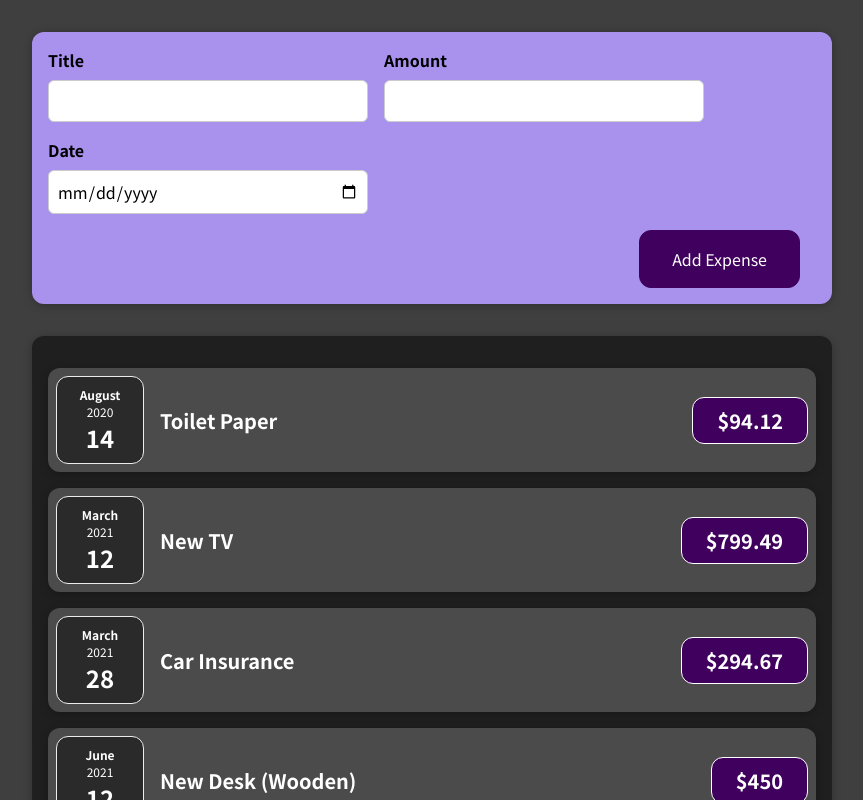
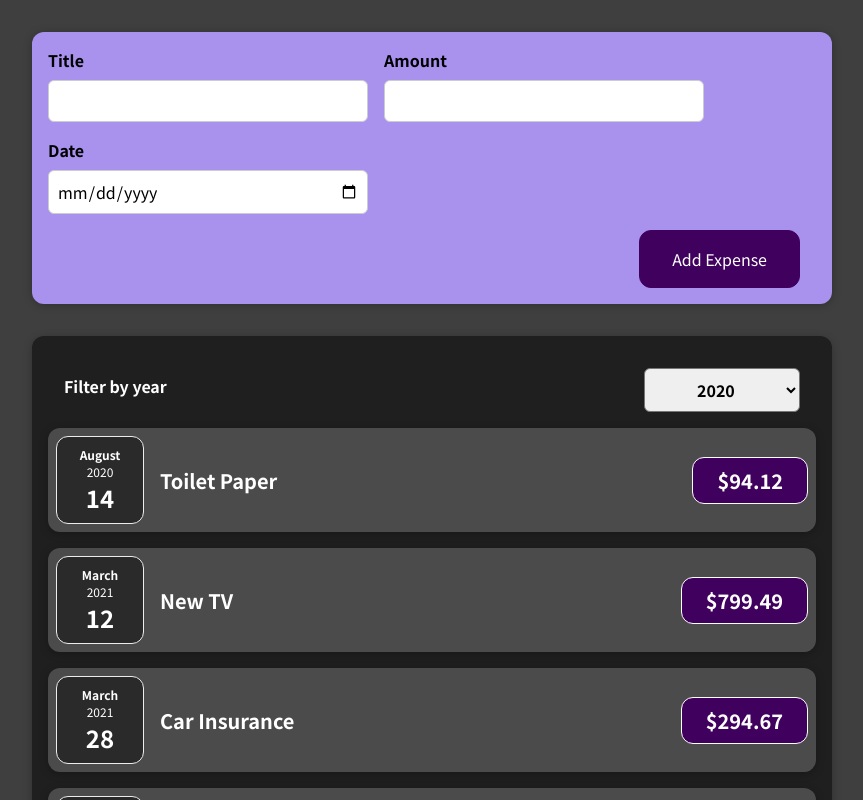
Before and after one commit to JoseIgnacioTapia/expensses-app, a React (Create React App) app: page / in a window 1280 px wide. Shown: the top 800 px of the page, without its empty margins (208-1071 px from the left). Built offline with nearby package versions, Linux system fonts and the light colour scheme.

Commit message:
Filter Component

```diff
--- a/src/components/Expenses/Expenses.js
+++ b/src/components/Expenses/Expenses.js
@@ -1,10 +1,22 @@
+import { useState } from 'react';
 import Card from '../UI/Card';
 import ExpenseItem from './ExpenseItem';
 import './Expenses.css';
+import ExpensesFilter from './ExpensesFilter';
 
 const Expenses = props => {
+  const [filteredYear, setFilteredYear] = useState('2020');
+
+  const filterChangeHandler = selectedYear => {
+    setFilteredYear(selectedYear);
+  };
+
   return (
     <Card className="expenses">
+      <ExpensesFilter
+        selected={filteredYear}
+        onChangeFilter={filterChangeHandler}
+      />
       <ExpenseItem
         title={props.items[0].title}
         amount={props.items[0].amount}
--- /dev/null
+++ b/src/components/Expenses/ExpensesFilter.css
@@ -0,0 +1,24 @@
+.expenses-filter {
+  color: white;
+  padding: 0 1rem;
+}
+
+.expenses-filter__control {
+  display: flex;
+  width: 100%;
+  align-items: center;
+  justify-content: space-between;
+  margin: 1rem 0;
+}
+
+.expenses-filter label {
+  font-weight: bold;
+  margin-bottom: 0.5rem;
+}
+
+.expenses-filter select {
+  font: inherit;
+  padding: 0.5rem 3rem;
+  font-weight: bold;
+  border-radius: 6px;
+}
--- /dev/null
+++ b/src/components/Expenses/ExpensesFilter.js
@@ -0,0 +1,23 @@
+import './ExpensesFilter.css';
+
+const ExpensesFilter = props => {
+  const dropdownChangeHandler = e => {
+    props.onChangeFilter(e.target.value);
+  };
+
+  return (
+    <div className="expenses-filter">
+      <div className="expenses-filter__control">
+        <label>Filter by year</label>
+        <select value={props.selected} onChange={dropdownChangeHandler}>
+          <option value="2023">2023</option>
+          <option value="2022">2022</option>
+          <option value="2021">2021</option>
+          <option value="2020">2020</option>
+        </select>
+      </div>
+    </div>
+  );
+};
+
+export default ExpensesFilter;
```
